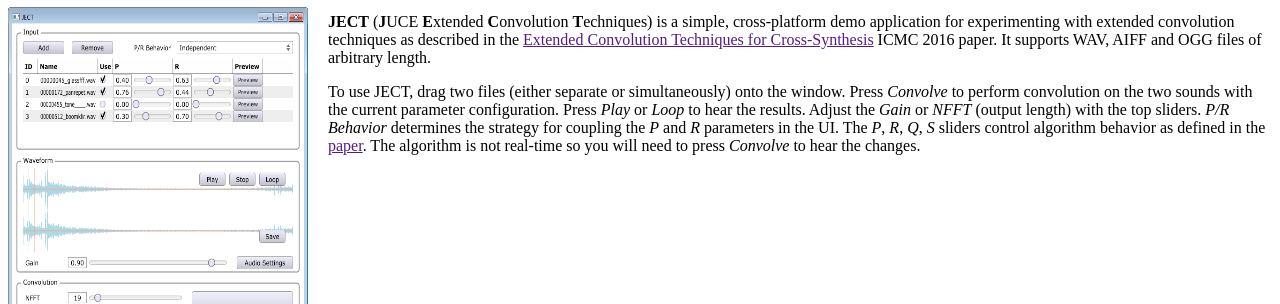
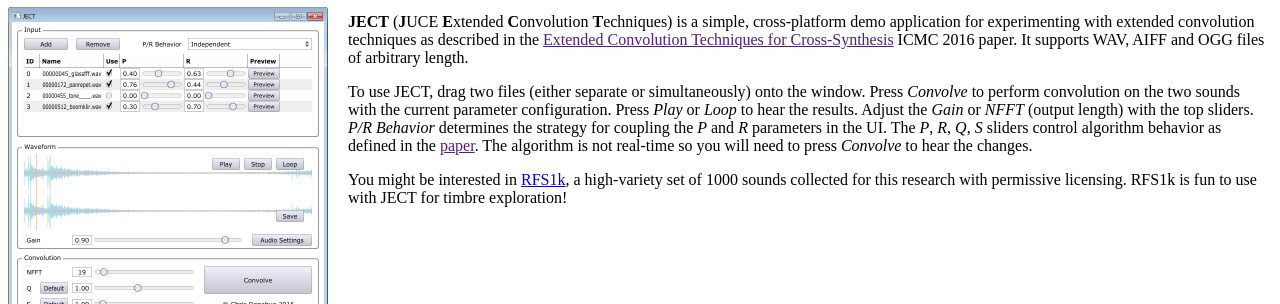
Before and after one commit to chrisdonahue/ject, a plain HTML site: page www/index.html in a window 1280 px wide. Shown: the part 50-354 px from the top of the page. Drawn offline with Linux system fonts and the light colour scheme.

Commit message:
updated website

```diff
--- a/www/css/ject.css
+++ b/www/css/ject.css
@@ -14,7 +14,7 @@ section div.text {
 }
 
 section#intro div.text {
-	margin-left: 320px;
+	margin-left: 340px;
 }
 
 section div#ss {
@@ -23,6 +23,6 @@ section div#ss {
 
 section div#ss img {
     display: block;
-    width: 300px;
-    height: 350px;
+    width: 320px;
+    height: 319px;
 }
--- a/www/index.html
+++ b/www/index.html
@@ -20,6 +20,7 @@
 	<div class="text">
 		<p><b>JECT</b> (<b>J</b>UCE <b>E</b>xtended <b>C</b>onvolution <b>T</b>echniques) is a simple, cross-platform demo application for experimenting with extended convolution techniques as described in the <a href="">Extended Convolution Techniques for Cross-Synthesis</a> ICMC 2016 paper. It supports WAV, AIFF and OGG files of arbitrary length.</p>
 		<p>To use JECT, drag two files (either separate or simultaneously) onto the window. Press <i>Convolve</i> to perform convolution on the two sounds with the current parameter configuration. Press <i>Play</i> or <i>Loop</i> to hear the results. Adjust the <i>Gain</i> or <i>NFFT</i> (output length) with the top sliders. <i>P/R Behavior</i> determines the strategy for coupling the <i>P</i> and <i>R</i> parameters in the UI. The <i>P</i>, <i>R</i>, <i>Q</i>, <i>S</i> sliders control algorithm behavior as defined in the <a href="">paper</a>. The algorithm is not real-time so you will need to press <i>Convolve</i> to hear the changes.
+		<p>You might be interested in <a href="http://rfs1k.ucsd.edu/">RFS1k</a>, a high-variety set of 1000 sounds collected for this research with permissive licensing. RFS1k is fun to use with JECT for timbre exploration!</p>
 	</div>
 </section>
 <section id="installation">
```
